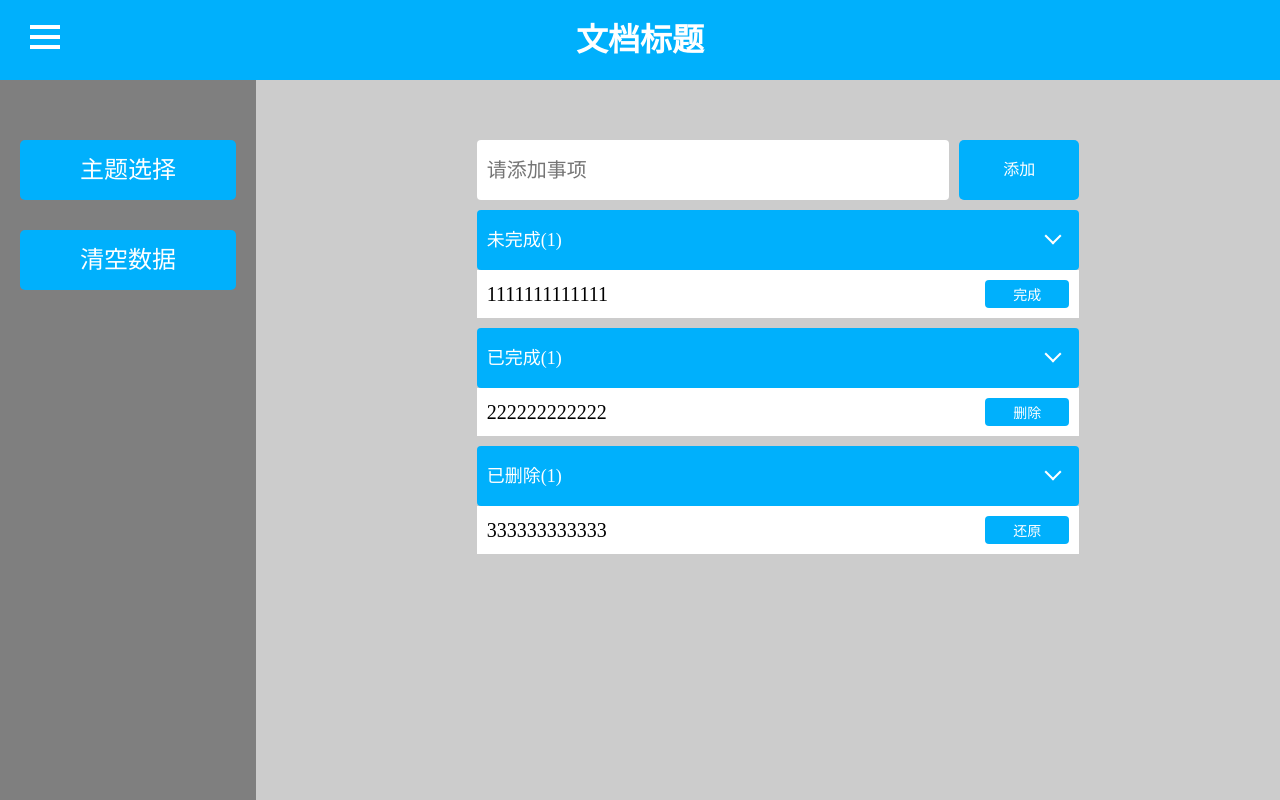
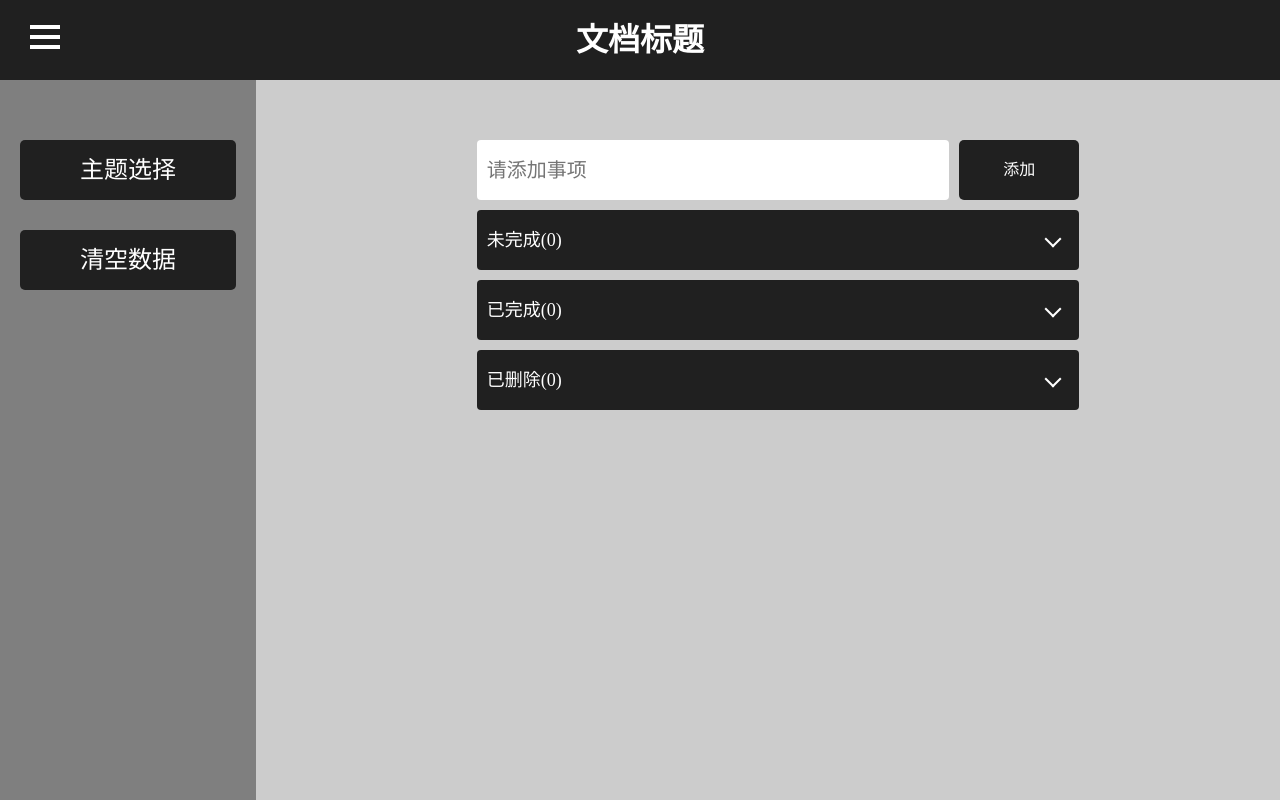
Before and after one commit to chenluily0451/vue-note, a Vue app: page / in a window 1280 px wide. Built offline with nearby package versions, Linux system fonts and the light colour scheme; what vue-toasted would draw is missing.

Commit message:
数据存在本地

```diff
--- a/src/App.vue
+++ b/src/App.vue
@@ -53,6 +53,9 @@ export default {
 </script>
 
 <style lang="scss" rel="stylesheet/scss">
+  body,html{
+    min-width: 1200px;
+  }
   *{
     padding:0;
     margin:0;
--- a/src/components/AppEventAdd.vue
+++ b/src/components/AppEventAdd.vue
@@ -14,7 +14,9 @@
     methods:{
       addEventList(){
         if(this.inputText !==''){
-            this.$emit('inputData',this.inputText)
+          this.$emit('inputData',this.inputText)
+          this.inputText = ''
+          this.$toasted.show('添加成功')
         }
       }
     }
--- a/src/components/AppEventList.vue
+++ b/src/components/AppEventList.vue
@@ -1,8 +1,8 @@
 <template>
   <div class="eventList">
     <template v-for="(st,idx) in data">
-      <div class="selectbar" @click="toggleMenu"><p>{{st.status}}({{st.sublists.length}})</p><span></span></div>
-      <ul class="list">
+      <div class="selectbar" @click="toggleMenu(idx)"><p>{{st.status}}({{st.sublists.length}})</p><span :class="{arrowRotate:!st.listShowStatus}"></span></div>
+      <ul :class="['list',{hideList:!st.listShowStatus}]">
         <li v-for="(l,index) in st.sublists">
           <p>{{l.text}}</p>
           <a href="javascript:void(0)" class="eventBtn" @click=clickEvent(st.statusCode,index,idx)>{{st.btnText}}</a>
@@ -12,7 +12,14 @@
   </div>
 </template>
 <script>
+  import ls from '../store/storage.js'
   export default {
+    mounted(){
+      this.data[0].sublists = JSON.parse(ls.ls_todo.get()) || []
+      this.data[1].sublists = JSON.parse(ls.ls_completed.get()) || []
+      this.data[2].sublists = JSON.parse(ls.ls_deleted.get()) || []
+      console.log(localStorage)
+    },
     data(){
       return {
         data:[
@@ -20,35 +27,25 @@
             status:'未完成',
             statusCode:1,
             showSubmenus:true,
-            sublists:[
-              {
-                text:'1111111111111'
-              }
-            ],
-            btnText:'完成'
+            sublists:[],
+            btnText:'完成',
+            listShowStatus:true
           },
           {
             status:'已完成',
             statusCode:2,
             showSubmenus:true,
-            sublists:[
-              {
-                text:'222222222222'
-              }
-            ],
-            btnText:'删除'
+            sublists:[],
+            btnText:'删除',
+            listShowStatus:true
           },
           {
             status:'已删除',
             statusCode:3,
             showSubmenus:true,
-            sublists:[
-              {
-                text:'333333333333'
-
-              }
-            ],
-            btnText:'还原'
+            sublists:[],
+            btnText:'还原',
+            listShowStatus:true
           }
         ]
       }
@@ -58,7 +55,10 @@
 
       //添加至未完成列表
       unCompletedText:function(msg){
-        this.data[0].sublists.push({text:msg})
+        let sl = this.data[0].sublists
+        sl.push({text:msg})
+        ls.ls_todo.set(JSON.stringify(sl))
+        console.log(localStorage)
       }
 
     },
@@ -67,17 +67,28 @@
         if(statusCode ===1){
           this.data[1].sublists.push(this.data[0].sublists[index])
           this.data[0].sublists.splice(index, 1)
+
+          ls.ls_todo.set(JSON.stringify(this.data[0].sublists))
+          ls.ls_completed.set(JSON.stringify(this.data[1].sublists))
+
         } else if(statusCode ===2){
           this.data[2].sublists.push(this.data[1].sublists[index])
           this.data[1].sublists.splice(index, 1)
+
+          ls.ls_completed.set(JSON.stringify(this.data[1].sublists))
+          ls.ls_deleted.set(JSON.stringify(this.data[2].sublists))
         } else{
           this.data[1].sublists.push(this.data[2].sublists[index])
           this.data[2].sublists.splice(index, 1)
+
+          ls.ls_completed.set(JSON.stringify(this.data[1].sublists))
+          ls.ls_deleted.set(JSON.stringify(this.data[2].sublists))
         }
         this.$toasted.show('已'+ this.data[idx].btnText)
+        console.log(localStorage)
       },
-      toggleMenu(){
-
+      toggleMenu(idx){
+        this.data[idx].listShowStatus = !this.data[idx].listShowStatus
       }
     }
   }
@@ -94,6 +105,7 @@
       border-radius: 4px;
       color: #fff;
       position: relative;
+      cursor: pointer;
 
       p{
         padding-left:10px;
@@ -102,17 +114,23 @@
       span{
         position: absolute;
         right: 20px;
-        top: 20px;
+        top: 23px;
         width: 10px;
         height: 10px;
         border-top: 2px solid #fff;
         border-right: 2px solid #fff;
         transform: rotate(135deg);
         transition: transform .3s;
+
+        &.arrowRotate{
+          transform: rotate(45deg);
+        }
       }
     }
     .list{
       width:100%;
+      overflow: hidden;
+      transition: height ease-in-out .3s;
 
       li{
         background: #fff;
@@ -145,5 +163,8 @@
         }
       }
     }
+    .hideList{
+      height:0;
+    }
   }
 </style>
--- a/src/store/storage.js
+++ b/src/store/storage.js
@@ -9,10 +9,17 @@ const localData = function(item){
     return localStorage.getItem(item)
   }
   this.clear = function(){
-    return localStorage.removeItem(item)
+    return localStorage.clear()
   }
 }
-var ls_theme = new localData('ls_theme')
+var ls_theme = new localData('ls_theme'),
+    ls_todo = new localData('ls_todo'),
+    ls_completed = new localData('ls_completed'),
+    ls_deleted = new localData('ls_deleted')
+
 export default {
-  ls_theme
+  ls_theme,
+  ls_todo,
+  ls_completed,
+  ls_deleted
 }
--- a/src/store/theme/index.js
+++ b/src/store/theme/index.js
@@ -4,7 +4,7 @@
 import ls from '../storage.js';
 const moduleTheme = {
   state:{
-    theme:ls.ls_theme.get() || '00b0fc'
+    theme:ls.ls_theme.get() || '202020'
   },
   getters:{
     getCurrentTheme(state){
```
